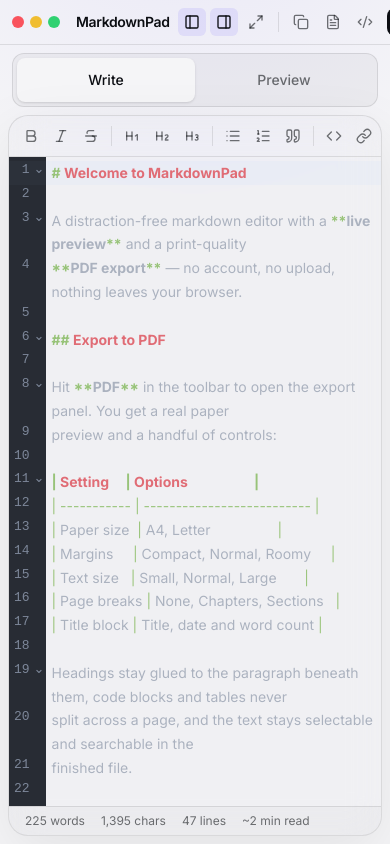
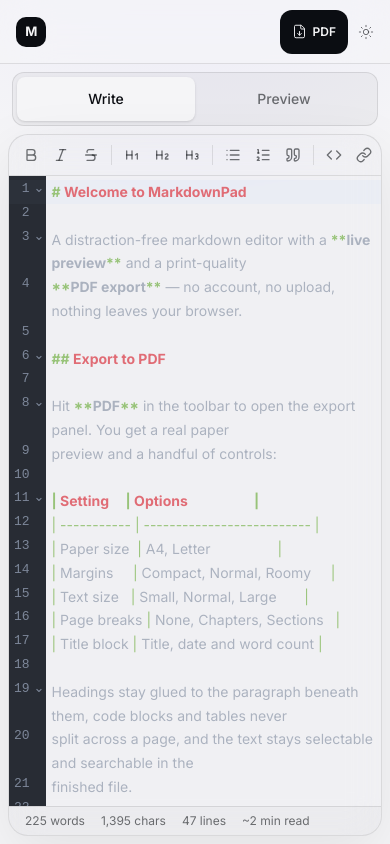
Before and after one commit to MRRzkS/online-markdown-editor, a Next.js app: page /editor in a window 390 px wide. Built offline with nearby package versions, Linux system fonts and the light colour scheme.

Commit message:
style: redesign editor header

```diff
--- a/src/components/header.tsx
+++ b/src/components/header.tsx
@@ -13,6 +13,7 @@
   PanelRight,
   Sun,
 } from "lucide-react";
+import Link from "next/link";
 import { useState } from "react";
 import { useTheme } from "@/hooks/use-theme";
 import { deriveTitle, toFileName } from "@/lib/document";
@@ -64,71 +65,84 @@
   }
 
   return (
-    <header className="flex items-center justify-between gap-2 border-b border-border px-3 py-2">
-      <div className="flex items-center gap-2">
-        <div className="flex items-center gap-1.5" aria-hidden>
-          <span className="size-3 rounded-full bg-red-500/80" />
-          <span className="size-3 rounded-full bg-yellow-500/80" />
-          <span className="size-3 rounded-full bg-green-500/80" />
-        </div>
-        <span className="ml-2 text-sm font-semibold tracking-tight">
+    <header className="relative z-30 flex min-h-16 items-center justify-between gap-2 border-b border-foreground/[0.07] bg-background/75 px-2.5 backdrop-blur-xl backdrop-saturate-[180%] sm:px-4">
+      <Link
+        href="/"
+        className="flex min-h-11 shrink-0 items-center gap-2 rounded-xl px-1.5 transition-opacity hover:opacity-80"
+        aria-label="Back to MarkdownPad home"
+      >
+        <span className="brand-mark" aria-hidden>M</span>
+        <span className="hidden text-sm font-semibold tracking-[-0.025em] sm:block">
           MarkdownPad
         </span>
-      </div>
+      </Link>
 
-      <div className="flex items-center gap-1">
+      <div className="hidden items-center gap-1 rounded-xl border border-foreground/[0.07] bg-foreground/[0.03] p-1 md:flex">
         <IconButton
           label="Editor panel"
           active={showEditor}
           onClick={onToggleEditor}
         >
-          <PanelLeft size={16} />
+          <PanelLeft size={16} strokeWidth={1.5} />
         </IconButton>
         <IconButton
           label="Preview panel"
           active={showPreview}
           onClick={onTogglePreview}
         >
-          <PanelRight size={16} />
+          <PanelRight size={16} strokeWidth={1.5} />
         </IconButton>
         <IconButton
           label={isFullscreen ? "Exit fullscreen" : "Fullscreen"}
           onClick={onToggleFullscreen}
         >
-          {isFullscreen ? <Minimize2 size={16} /> : <Maximize2 size={16} />}
+          {isFullscreen ? (
+            <Minimize2 size={16} strokeWidth={1.5} />
+          ) : (
+            <Maximize2 size={16} strokeWidth={1.5} />
+          )}
         </IconButton>
+      </div>
 
-        <Divider />
-
+      <div className="flex min-w-0 items-center justify-end gap-1">
+        <div className="hidden items-center gap-1 lg:flex">
           <IconButton
             label={copied ? "Copied" : "Copy markdown"}
             onClick={handleCopy}
           >
-          {copied ? <Check size={16} /> : <Copy size={16} />}
+            {copied ? (
+              <Check size={16} strokeWidth={1.5} />
+            ) : (
+              <Copy size={16} strokeWidth={1.5} />
+            )}
           </IconButton>
           <IconButton label="Download .md" onClick={handleExportMarkdown}>
-          <FileText size={16} />
+            <FileText size={16} strokeWidth={1.5} />
           </IconButton>
           <IconButton label="Download .html" onClick={handleExportHtml}>
-          <Code2 size={16} />
+            <Code2 size={16} strokeWidth={1.5} />
           </IconButton>
+        </div>
 
         <button
           type="button"
           onClick={() => setPdfDialogOpen(true)}
-          className="ml-1 inline-flex items-center gap-1.5 rounded-lg bg-primary px-2.5 py-1.5 text-xs font-medium text-primary-foreground transition-opacity hover:opacity-90 focus-visible:outline-2 focus-visible:outline-offset-2 focus-visible:outline-ring"
+          className="inline-flex min-h-11 items-center gap-1.5 rounded-xl bg-foreground px-3 text-xs font-semibold text-background transition hover:opacity-90 focus-visible:outline-2 focus-visible:outline-offset-2 focus-visible:outline-ring sm:px-4"
         >
-          <FileDown size={15} />
-          PDF
+          <FileDown size={15} strokeWidth={1.5} />
+          <span className="hidden sm:inline">Export PDF</span>
+          <span className="sm:hidden">PDF</span>
         </button>
-
-        <Divider />
 
         <IconButton
           label={theme === "dark" ? "Switch to light mode" : "Switch to dark mode"}
           onClick={toggleTheme}
         >
-          {theme === "dark" ? <Sun size={16} /> : <Moon size={16} />}
+          {theme === "dark" ? (
+            <Sun size={16} strokeWidth={1.5} />
+          ) : (
+            <Moon size={16} strokeWidth={1.5} />
+          )}
         </IconButton>
       </div>
 
@@ -140,7 +154,3 @@
     </header>
   );
 }
-
-function Divider() {
-  return <div className="mx-1 h-5 w-px bg-border" />;
-}
```
Lines whose indentation alone changed are shown as unchanged.
